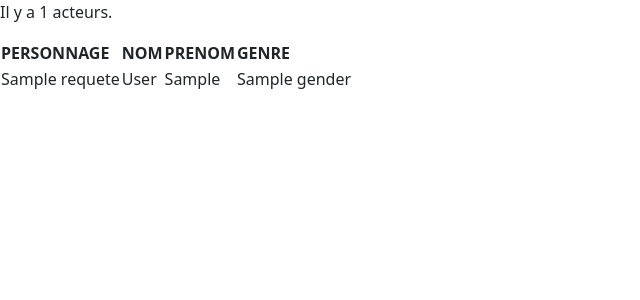
After one commit to MeradRachid/ElanFormation-POO, a PHP site: template Cinema/view/listActors.php in a window 1280 px wide. The commit adds this page. Shown: the top 300 px of the page, without its empty margins (0-640 px from the left). Run offline with PHP 8.4, Linux system fonts and the light colour scheme; the template is opened without the code that fills it: most values are stand-ins (such as "Sample title", 1, 10 or a date in 2020); some libraries are stand-ins or nearby versions.

Commit message:
ajout du fichier listActors.php qui affiche le casting des acteurs = fonctionnel

```diff
--- a/Cinema/index.php
+++ b/Cinema/index.php
@@ -49,7 +49,7 @@
                 # code...
             break;
 
-            case "listActeurs" : $ctrlCinema->listActeurs();
+            case "listActors" : $ctrlCinema->listActors();
                 # code...
             break;
         }
--- /dev/null
+++ b/Cinema/view/listActors.php
@@ -0,0 +1,36 @@
+
+<?php ob_start(); ?>
+
+<p class="uk-label uk-label-warning"> Il y a <?= $requete->rowCount() ?> acteurs. </p>
+
+<table class="uk-table uk-table-striped">
+    <thead>
+        <tr>
+            <th> PERSONNAGE </th>
+            <th> NOM </th>
+            <th> PRENOM </th>
+            <th> GENRE </th>
+        </tr>
+
+    </thead>
+    <tbody>
+        <?php
+            foreach($requete->fetchAll() as $film)
+            { ?>
+                <tr>
+                    <td> <?= $film["character_name"] ?> </td>
+                    <td> <?= $film["lastName"] ?> </td>
+                    <td> <?= $film["firstName"] ?> </td>
+                    <td> <?= $film["gender"] ?> </td>
+                </tr>
+      <?php } ?>
+    </tbody>
+</table>
+
+<?php
+
+$titre = "Liste des Acteurs";
+$titre_secondaire = "Liste des acteurs";
+    $contenu = ob_get_clean();
+    require "view/template.php";
+?>
```
Also changed, not shown: Cinema/controller/CinemaController.php (+15 -0 lines), Cinema/index.sql (+8 -0 lines).
